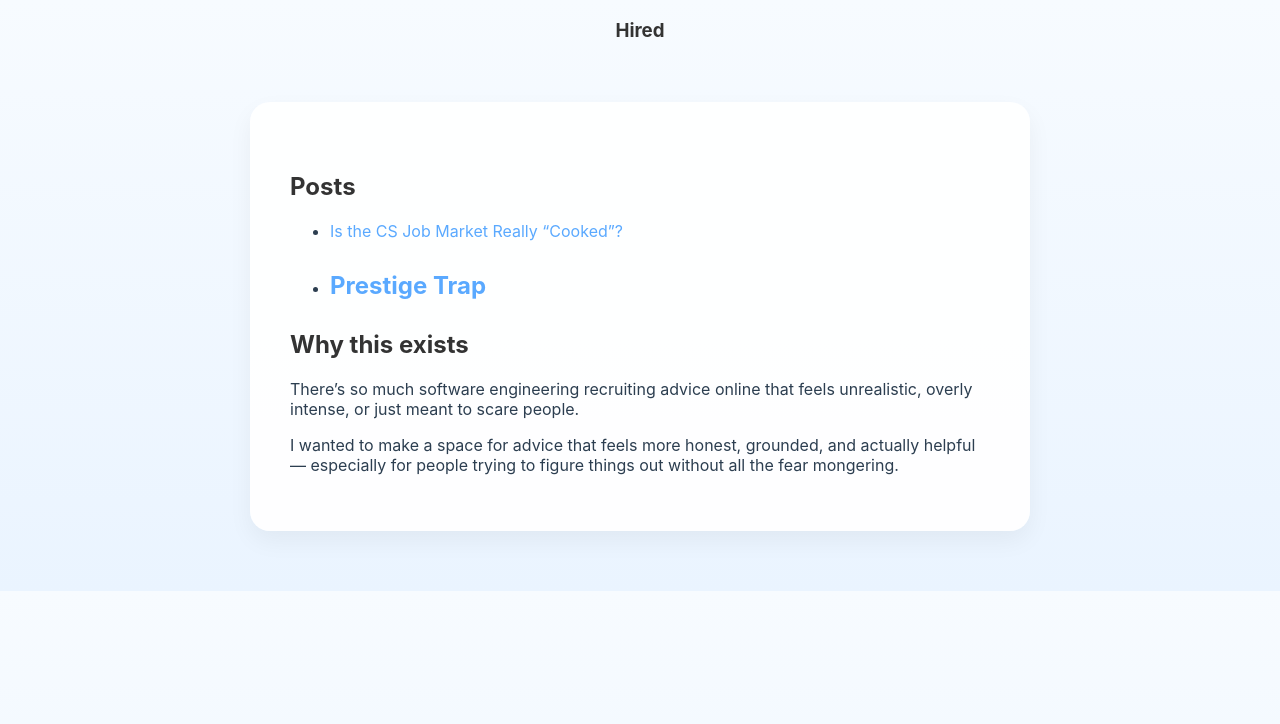
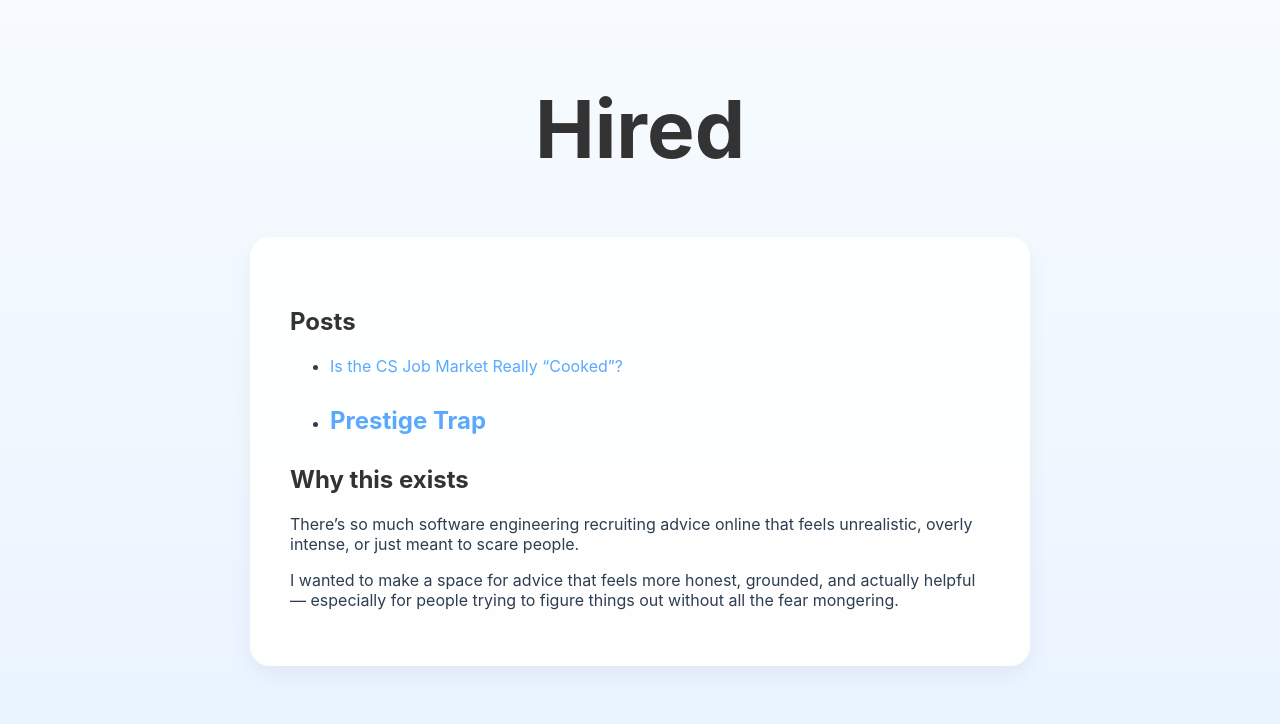
Before and after one commit to hiredmaybe67/hiredmaybe67.github.io, a Jekyll site: the page built from index.md, in a window 1280 px wide. Shown: the top 724 px of the page. Built offline with Jekyll 4.4.1, drawn with Linux system fonts in a browser that asks for light colours.

Commit message:
Update default.html

```diff
--- a/_layouts/default.html
+++ b/_layouts/default.html
@@ -21,10 +21,11 @@
       box-shadow: 0 10px 25px rgba(0,0,0,0.05);
     }
     h3 {
-      font: "Helvetica";
+      font: "Montserrat";
       text-align: center;
       color: #333333;
       margin-bottom: 10px;
+      font-size: 80px; /* Or use 5rem, 6vw, etc. */
     }
     h1 {
       font: "Playfair Display";
```
